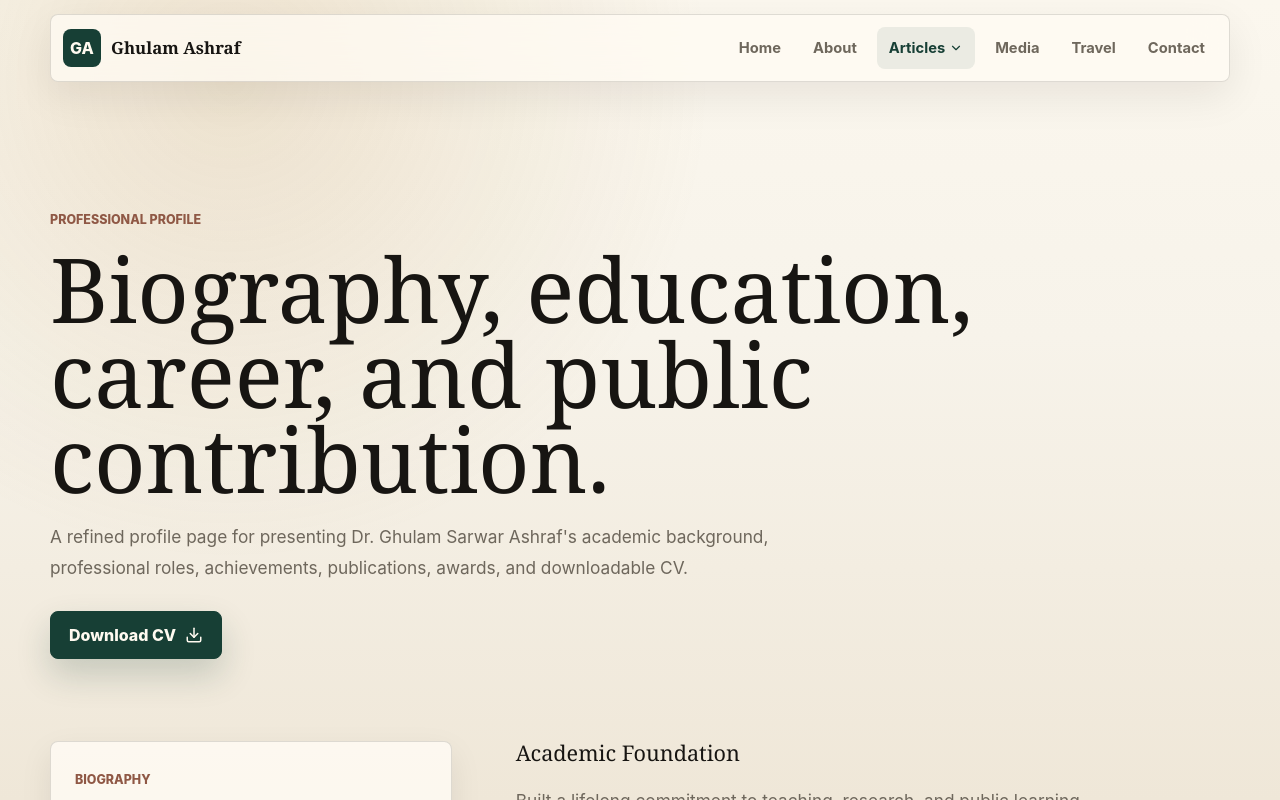
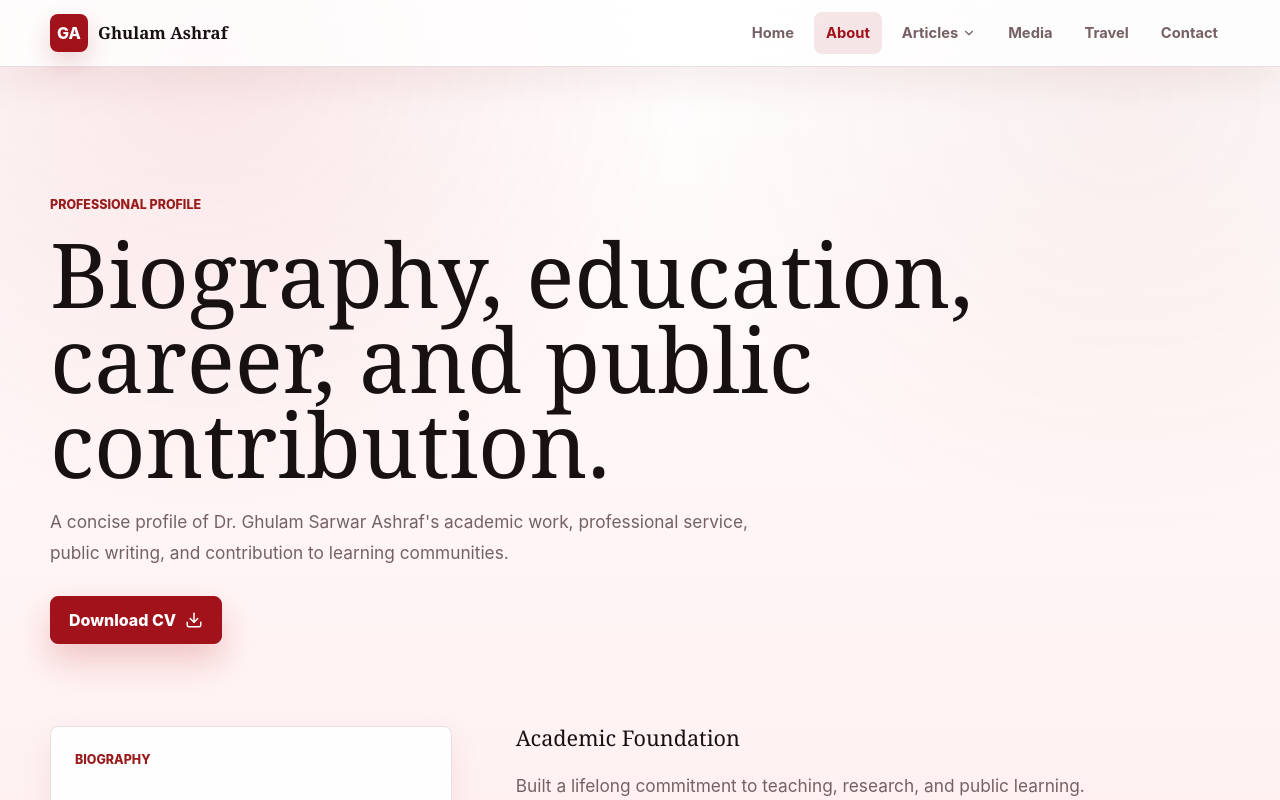
Before and after one commit to musaQAZI0/Ghulamashraf, a Next.js app: page /about in a window 1280 px wide. Shown: the top 800 px of the page. Built offline with nearby package versions, Linux system fonts and the light colour scheme.

Commit message:
Polish site UI and author profile

```diff
--- a/app/about/page.tsx
+++ b/app/about/page.tsx
@@ -2,6 +2,17 @@ import Link from "next/link";
 import { Download } from "lucide-react";
 import { SiteFrame } from "@/components/layout/SiteFrame";
 import { milestones } from "@/lib/site-content";
+
+const biography = [
+  "Dr. Ghulam S. Ashraf is a writer, thinker, and lifelong student of faith, family, and the human journey. Born in Blackburn and raised in Bolton, England, his roots trace back to Attowala, Tehsil Kharian, Pakistan, a heritage that has given him a deep appreciation for both Western opportunity and Eastern tradition. He grew up surrounded by the values of patience, sacrifice, and service, lessons first taught to him by his late parents, Muhammad Ashraf and Nazir Begum, and further shaped by his beloved grandparents.",
+  "Academically, Dr. Ashraf holds a BSc (Hons) in Chemistry & Chemical Technology, an MRes in Molecular Engineering, a PhD in Materials Science, and an MSc in Islamic Banking, Finance and Insurance. He studied at the University of Bradford, University of Manchester, Brunel University, the Markfield Institute of Higher Education, and Tudor College. This unique combination of scientific rigour and ethical finance reflects his belief in integrating technical excellence with moral purpose.",
+  "Beyond his academic qualifications, Dr. Ashraf has developed a rich portfolio of skills and experience across multiple caring professions. He has worked extensively in youth work, mediation, charitable activities, education and tuition, social care, special children's education, and healthcare. These roles have shaped not only his understanding of human need but also his commitment to serving others with patience, empathy, and professionalism.",
+  "He has been a pioneer in multiple transformative projects, including setting up charitable projects, establishing new schools for special children, building hospitals in rural communities, launching microfinance projects, educating poor children, leading scouts for young people, and developing humanitarian assistance welfare programmes. His work has consistently focused on empowering the most vulnerable and creating sustainable, community-led change.",
+  "Dr. Ashraf also brings extensive industrial experience across a range of sectors, including scientific research, manufacturing, healthcare, information technology, education, quality assurance, and project management. This diverse background has equipped him with a practical, solutions-oriented mindset that he applies to every endeavour.",
+  "His worldview has been further enriched by extensive travel across the globe, including Malaysia, Qatar, Saudi Arabia, Turkey, the UAE, France, and beyond. These journeys have deepened his appreciation for diverse cultures, Islamic heritage, and the shared humanity that connects us all.",
+  "Outside of his professional and humanitarian work, Dr. Ashraf is an avid sports follower, with a keen interest in football, cricket, and current affairs.",
+  "In this blog, Dr. Ashraf offers not only a dedication to those who came before him but also an invitation to readers to remember their own roots. He resides with his family and continues to write, reflect, and teach.",
+];
 
 export default function AboutPage() {
   return (
@@ -10,21 +21,20 @@ export default function AboutPage() {
         <span className="eyebrow">Professional Profile</span>
         <h1>Biography, education, career, and public contribution.</h1>
         <p>
-          A refined profile page for presenting Dr. Ghulam Sarwar Ashraf&apos;s academic background, professional roles,
-          achievements, publications, awards, and downloadable CV.
+          A concise profile of Dr. Ghulam Sarwar Ashraf&apos;s academic work, professional service, public writing,
+          and contribution to learning communities.
         </p>
         <Link className="primary-button" href="/cv.pdf">
           Download CV <Download size={18} />
         </Link>
       </section>
       <section className="profile-grid">
-        <article>
+        <article className="biography-card">
           <span className="eyebrow">Biography</span>
-          <h2>A life shaped by learning and service.</h2>
-          <p>
-            This page is ready for the full professional biography, including teaching, leadership, publications, awards,
-            media appearances, and public-facing work.
-          </p>
+          <h2>About the Author</h2>
+          {biography.map((paragraph) => (
+            <p key={paragraph}>{paragraph}</p>
+          ))}
         </article>
         <div className="profile-list">
           {milestones.map((item) => (
--- a/app/articles/page.tsx
+++ b/app/articles/page.tsx
@@ -3,6 +3,10 @@ import { ArrowRight } from "lucide-react";
 import { ArticleCard } from "@/components/cards/ArticleCard";
 import { SiteFrame } from "@/components/layout/SiteFrame";
 import { articleCategories, featuredArticles, latestArticles } from "@/lib/site-content";
+
+function categoryHref(category: string) {
+  return category === "All Articles" ? "/articles" : `/articles/${category.toLowerCase().replaceAll(" ", "-")}`;
+}
 
 export default function ArticlesPage() {
   return (
@@ -17,7 +21,7 @@ export default function ArticlesPage() {
       <section className="archive-layout">
         <aside className="filter-panel" aria-label="Article categories">
           {articleCategories.map((category) => (
-            <Link href="/articles" key={category}>
+            <Link href={categoryHref(category)} key={category}>
               {category}
             </Link>
           ))}
--- a/app/globals.css
+++ b/app/globals.css
@@ -1,18 +1,21 @@
 @import "tailwindcss";
 
 :root {
-  --background: #f7f3ea;
-  --foreground: #171512;
-  --muted: #6e675c;
-  --panel: rgba(255, 252, 244, 0.82);
-  --line: rgba(34, 31, 25, 0.14);
-  --ink: #171512;
-  --green: #173f35;
-  --sage: #dbe4d1;
-  --brass: #b18843;
-  --clay: #8f5845;
-  --blue: #1f4f68;
-  --shadow: 0 24px 70px rgba(30, 24, 16, 0.16);
+  --background: #fff7f7;
+  --foreground: #171112;
+  --muted: #756164;
+  --panel: rgba(255, 255, 255, 0.88);
+  --surface: #ffffff;
+  --surface-soft: #fff0f0;
+  --line: rgba(70, 18, 24, 0.13);
+  --ink: #171112;
+  --green: #a1121b;
+  --sage: #fee2e2;
+  --brass: #d92d35;
+  --clay: #991b1b;
+  --blue: #c81e2b;
+  --violet: #7f1d1d;
+  --shadow: 0 24px 70px rgba(127, 29, 29, 0.13);
 }
 
 @theme inline {
@@ -33,8 +36,9 @@ html {
 body {
   min-width: 320px;
   background:
-    radial-gradient(circle at 18% 10%, rgba(177, 136, 67, 0.18), transparent 30rem),
-    linear-gradient(180deg, #fbf7ee 0%, var(--background) 42%, #efe7d8 100%);
+    radial-gradient(circle at 16% 6%, rgba(200, 30, 43, 0.1), transparent 30rem),
+    radial-gradient(circle at 88% 12%, rgba(153, 27, 27, 0.06), transparent 28rem),
+    linear-gradient(180deg, #ffffff 0%, var(--background) 48%, #fff1f2 100%);
   color: var(--foreground);
   font-family: "Inter", "Segoe UI", Arial, Helvetica, sans-serif;
 }
@@ -57,19 +61,18 @@ a {
 
 .navbar {
   position: sticky;
-  top: 14px;
+  top: 0;
   z-index: 20;
   display: flex;
   align-items: center;
   justify-content: space-between;
-  width: min(1180px, calc(100% - 32px));
-  margin: 14px auto 0;
-  padding: 12px;
-  border: 1px solid var(--line);
-  border-radius: 8px;
-  background: rgba(255, 252, 244, 0.76);
+  width: 100%;
+  margin: 0;
+  padding: 12px max(16px, calc((100vw - 1180px) / 2));
+  border-bottom: 1px solid var(--line);
+  background: rgba(255, 255, 255, 0.78);
   backdrop-filter: blur(18px);
-  box-shadow: 0 14px 40px rgba(20, 17, 12, 0.08);
+  box-shadow: 0 14px 40px rgba(127, 29, 29, 0.08);
 }
 
 .brand-mark,
@@ -98,8 +101,9 @@ a {
   height: 38px;
   border-radius: 8px;
   background: var(--green);
-  color: #fffaf0;
+  color: #ffffff;
   font-weight: 800;
+  box-shadow: 0 10px 24px rgba(161, 18, 27, 0.18);
 }
 
 .brand-mark strong {
@@ -128,7 +132,7 @@ a {
 
 .nav-link:hover,
 .active-link {
-  background: rgba(23, 63, 53, 0.08);
+  background: rgba(161, 18, 27, 0.1);
   color: var(--green);
 }
 
@@ -145,7 +149,7 @@ a {
   padding: 10px;
   border: 1px solid var(--line);
   border-radius: 8px;
-  background: #fffaf0;
+  background: var(--surface);
   box-shadow: var(--shadow);
   opacity: 0;
   transform: translateY(8px);
@@ -165,7 +169,7 @@ a {
 }
 
 .dropdown-panel a:hover {
-  background: rgba(23, 63, 53, 0.08);
+  background: rgba(161, 18, 27, 0.1);
   color: var(--green);
 }
 
@@ -175,7 +179,7 @@ a {
   place-items: center;
   border: 1px solid var(--line);
   border-radius: 8px;
-  background: #fffaf0;
+  background: var(--surface);
   color: var(--ink);
 }
 
@@ -195,7 +199,7 @@ a {
   padding: 12px;
   border: 1px solid var(--line);
   border-radius: 8px;
-  background: #fffaf0;
+  background: var(--surface);
   box-shadow: var(--shadow);
 }
 
@@ -229,7 +233,7 @@ a {
   inset: 8% auto auto 42%;
   width: 280px;
   height: 280px;
-  border: 1px solid rgba(177, 136, 67, 0.3);
+  border: 1px solid rgba(220, 38, 38, 0.22);
   border-radius: 50%;
   animation: floatSlow 12s ease-in-out infinite;
 }
@@ -306,13 +310,13 @@ h3 {
 .primary-button {
   border: 1px solid var(--green);
   background: var(--green);
-  color: #fffaf0;
-  box-shadow: 0 16px 34px rgba(23, 63, 53, 0.2);
+  color: #ffffff;
+  box-shadow: 0 16px 34px rgba(185, 28, 28, 0.22);
 }
 
 .secondary-button {
   border: 1px solid var(--line);
-  background: rgba(255, 252, 244, 0.68);
+  background: rgba(255, 255, 255, 0.76);
   color: var(--ink);
 }
 
@@ -348,10 +352,10 @@ h3 {
   gap: 10px;
   align-items: center;
   padding: 14px;
-  border: 1px solid rgba(255, 250, 240, 0.34);
+  border: 1px solid rgba(255, 255, 255, 0.28);
   border-radius: 8px;
-  background: rgba(23, 21, 18, 0.54);
-  color: #fffaf0;
+  background: rgba(69, 10, 10, 0.58);
+  color: #ffffff;
   backdrop-filter: blur(14px);
 }
 
@@ -400,7 +404,7 @@ h3 {
   border: 1px solid var(--line);
   border-radius: 8px;
   background: var(--panel);
-  box-shadow: 0 12px 32px rgba(30, 24, 16, 0.08);
+  box-shadow: 0 12px 32px rgba(127, 29, 29, 0.08);
 }
 
 .article-card {
@@ -408,21 +412,41 @@ h3 {
 }
 
 .article-image {
+  position: relative;
   height: 220px;
   margin-bottom: 18px;
   border-radius: 8px;
   background:
-    linear-gradient(135deg, rgba(255, 250, 240, 0.16), transparent),
-    linear-gradient(145deg, var(--green), var(--blue));
+    linear-gradient(135deg, rgba(255, 255, 255, 0.2), transparent),
+    linear-gradient(145deg, #481016, var(--blue));
   overflow: hidden;
 }
 
+.article-image::before {
+  content: "";
+  position: absolute;
+  inset: 18px;
+  border: 1px solid rgba(255, 255, 255, 0.32);
+  border-radius: 8px;
+}
+
+.article-image::after {
+  content: "";
+  position: absolute;
+  right: -28px;
+  bottom: -48px;
+  width: 170px;
+  height: 170px;
+  border-radius: 50%;
+  background: rgba(255, 255, 255, 0.2);
+}
+
 .article-card.signal .article-image {
-  background: linear-gradient(145deg, #1f4f68, #dbe4d1);
+  background: linear-gradient(145deg, #68131d, #f2b2b2);
 }
 
 .article-card.faith .article-image {
-  background: linear-gradient(145deg, #173f35, #b18843);
+  background: linear-gradient(145deg, #81151d, #d9996b);
 }
 
 .badge {
@@ -431,7 +455,7 @@ h3 {
   margin-bottom: 12px;
   padding: 6px 9px;
   border-radius: 8px;
-  background: rgba(177, 136, 67, 0.14);
+  background: rgba(239, 68, 68, 0.14);
   color: var(--clay);
   font-size: 0.76rem;
   font-weight: 850;
@@ -508,7 +532,7 @@ h3 {
   height: 56px;
   border: 1px solid var(--line);
   border-radius: 8px;
-  background: #fffaf0;
+  background: var(--surface);
   color: var(--green);
   font-weight: 900;
 }
@@ -545,14 +569,14 @@ h3 {
   min-height: 430px;
   padding: 28px;
   background:
-    linear-gradient(rgba(23, 63, 53, 0.78), rgba(23, 63, 53, 0.78)),
+    linear-gradient(135deg, rgba(69, 10, 10, 0.76), rgba(161, 18, 27, 0.64)),
     url("/editorial-hero.png") center / cover;
-  color: #fffaf0;
+  color: #ffffff;
 }
 
 .media-panel .eyebrow,
 .media-panel .text-link {
-  color: #f2d48e;
+  color: #fecaca;
 }
 
 .media-actions {
@@ -563,9 +587,9 @@ h3 {
 .media-button {
   width: 54px;
   height: 54px;
-  border-color: rgba(255, 250, 240, 0.34);
-  background: rgba(255, 250, 240, 0.15);
-  color: #fffaf0;
+  border-color: rgba(255, 255, 255, 0.34);
+  background: rgba(255, 255, 255, 0.16);
+  color: #ffffff;
 }
 
 .quote-section {
@@ -573,8 +597,8 @@ h3 {
   place-items: center;
   width: 100%;
   padding: clamp(70px, 10vw, 130px) max(16px, calc((100vw - 920px) / 2));
-  background: var(--green);
-  color: #fffaf0;
+  background: linear-gradient(135deg, #450a0a, #a1121b 62%, #d92d35);
+  color: #ffffff;
   text-align: center;
 }
 
@@ -609,7 +633,7 @@ h3 {
   width: 100%;
   border: 1px solid var(--line);
   border-radius: 8px;
-  background: #fffaf0;
+  background: var(--surface);
   color: var(--ink);
   padding: 13px 14px;
 }
@@ -624,7 +648,8 @@ h3 {
 }
 
 .footer {
-  display: flex;
+  display: grid;
+  grid-template-columns: 1.2fr auto auto;
   align-items: center;
   justify-content: space-between;
   gap: 18px;
@@ -634,7 +659,22 @@ h3 {
 }
 
 .footer strong {
+  display: block;
+  margin-bottom: 6px;
   color: var(--ink);
+}
+
+.footer nav,
+.footer-actions {
+  display: flex;
+  flex-wrap: wrap;
+  gap: 12px;
+  align-items: center;
+}
+
+.footer nav a {
+  color: var(--muted);
+  font-weight: 750;
 }
 
 .page-hero,
@@ -694,12 +734,21 @@ h3 {
   border: 1px solid var(--line);
   border-radius: 8px;
   background: var(--panel);
-  box-shadow: 0 12px 32px rgba(30, 24, 16, 0.08);
+  box-shadow: 0 12px 32px rgba(127, 29, 29, 0.08);
 }
 
 .profile-grid article,
 .media-card {
   padding: 24px;
+}
+
+.biography-card {
+  display: grid;
+  gap: 18px;
+}
+
+.biography-card p {
+  margin-top: 0;
 }
 
 .profile-list {
@@ -730,7 +779,7 @@ h3 {
 }
 
 .filter-panel a:hover {
-  background: rgba(23, 63, 53, 0.08);
+  background: rgba(161, 18, 27, 0.1);
   color: var(--green);
 }
 
@@ -783,7 +832,7 @@ h3 {
   gap: 8px;
   border: 1px solid var(--line);
   border-radius: 8px;
-  background: #fffaf0;
+  background: var(--surface);
   color: var(--green);
   padding: 9px 12px;
   font-weight: 800;
@@ -801,7 +850,7 @@ h3 {
 .article-content {
   max-width: 760px;
   margin-inline: auto;
-  color: #2c2924;
+  color: #342022;
   font-family: Georgia, "Times New Roman", serif;
   font-size: clamp(1.16rem, 2vw, 1.35rem);
   line-height: 1.9;
@@ -865,7 +914,7 @@ h3 {
   display: grid;
   grid-template-columns: 280px 1fr;
   min-height: 100svh;
-  background: #f5efe3;
+  background: #fff1f2;
 }
 
 .admin-sidebar {
@@ -877,7 +926,7 @@ h3 {
   gap: 22px;
   padding: 22px;
   border-right: 1px solid var(--line);
-  background: #fffaf0;
+  background: var(--surface);
 }
 
 .admin-brand {
@@ -902,7 +951,7 @@ h3 {
 }
 
 .admin-sidebar nav a:hover {
-  background: rgba(23, 63, 53, 0.08);
+  background: rgba(161, 18, 27, 0.1);
   color: var(--green);
 }
 
@@ -946,8 +995,8 @@ h3 {
 .admin-login-card {
   border: 1px solid var(--line);
   border-radius: 8px;
-  background: rgba(255, 252, 244, 0.88);
-  box-shadow: 0 12px 32px rgba(30, 24, 16, 0.08);
+  background: rgba(255, 255, 255, 0.9);
+  box-shadow: 0 12px 32px rgba(127, 29, 29, 0.08);
 }
 
 .admin-card {
@@ -974,7 +1023,7 @@ h3 {
   width: 100%;
   border: 1px solid var(--line);
   border-radius: 8px;
-  background: #fffaf0;
+  background: var(--surface);
   color: var(--ink);
   padding: 13px 14px;
 }
@@ -990,7 +1039,7 @@ h3 {
   place-items: center;
   padding: 24px;
   background:
-    linear-gradient(rgba(23, 63, 53, 0.72), rgba(23, 63, 53, 0.72)),
+    linear-gradient(135deg, rgba(69, 10, 10, 0.74), rgba(220, 38, 38, 0.58)),
     url("/editorial-hero.png") center / cover;
 }
 
@@ -1036,7 +1085,7 @@ h3 {
 
   .hero-section {
     min-height: auto;
-    padding-top: 40px;
+    padding-top: 48px;
   }
 
   .hero-visual,
@@ -1049,7 +1098,9 @@ h3 {
   }
 
   .featured-grid,
-  .topic-grid {
+  .topic-grid,
+  .archive-grid,
+  .media-grid {
     grid-template-columns: 1fr 1fr;
   }
 
@@ -1059,7 +1110,6 @@ h3 {
 }
 
 @media (max-width: 620px) {
-  .navbar,
   .hero-section,
   .content-section,
   .split-section,
@@ -1069,11 +1119,15 @@ h3 {
   }
 
   h1 {
-    font-size: clamp(3rem, 16vw, 4.3rem);
+    font-size: clamp(2.65rem, 14vw, 4.1rem);
   }
 
   .featured-grid,
-  .topic-grid {
+  .topic-grid,
+  .archive-grid,
+  .media-grid,
+  .profile-grid,
+  .archive-layout {
     grid-template-columns: 1fr;
   }
 
@@ -1091,7 +1145,19 @@ h3 {
   .article-meta,
   .footer {
     align-items: flex-start;
-    flex-direction: column;
+  }
+
+  .footer {
+    grid-template-columns: 1fr;
+  }
+
+  .brand-mark strong {
+    font-size: 0.98rem;
+  }
+
+  .mobile-menu {
+    left: 16px;
+    right: 16px;
   }
 }
 
--- a/app/layout.tsx
+++ b/app/layout.tsx
@@ -5,6 +5,10 @@ export const metadata: Metadata = {
   title: "Dr. Ghulam Sarwar Ashraf",
   description:
     "A premium personal publication platform for essays, professional profile, media, travel, and public reflection.",
+  icons: {
+    icon: "/icon.svg",
+    shortcut: "/favicon.ico",
+  },
 };
 
 export default function RootLayout({ children }: LayoutProps<"/">) {
--- a/app/media/page.tsx
+++ b/app/media/page.tsx
@@ -7,7 +7,7 @@ export default function MediaPage() {
       <section className="page-hero">
         <span className="eyebrow">Media</span>
         <h1>Interviews, video reflections, press notes, and photos.</h1>
-        <p>A premium media index ready for appearances, talks, interviews, and image galleries.</p>
+        <p>A curated index for public talks, interviews, reflections, press appearances, and visual moments.</p>
       </section>
       <section className="media-grid">
         {["Featured Interview", "Video Reflection", "Press Appearance"].map((item) => (
@@ -16,7 +16,7 @@ export default function MediaPage() {
               <Play size={18} />
             </button>
             <h3>{item}</h3>
-            <p>Curated media item with description, date, and publication context.</p>
+            <p>Selected appearance with context, date, and a direct path to watch or read more.</p>
           </article>
         ))}
       </section>
--- a/app/travel/page.tsx
+++ b/app/travel/page.tsx
@@ -14,7 +14,7 @@ export default function TravelPage() {
         {["Places", "Culture", "Leisure", "Reflections", "Photos", "Travel Notes"].map((item) => (
           <article className="topic-card" key={item}>
             <span>{item}</span>
-            <p>Editorial collection prepared for future entries and visual stories.</p>
+            <p>Personal observations shaped by place, memory, culture, and quiet discovery.</p>
           </article>
         ))}
       </section>
--- a/components/layout/Footer.tsx
+++ b/components/layout/Footer.tsx
@@ -1,14 +1,33 @@
 import Link from "next/link";
-import { Search } from "lucide-react";
+import { Mail, Search } from "lucide-react";
+import { navItems } from "@/lib/site-content";
+
+function routeFor(item: string) {
+  return item === "Home" ? "/" : `/${item.toLowerCase()}`;
+}
 
 export function Footer() {
   return (
     <footer className="footer">
-      <strong>GhulamAshraf.com</strong>
-      <span>Premium personal publication platform</span>
-      <Link href="/articles">
-        <Search size={15} /> Search articles
-      </Link>
+      <div>
+        <strong>GhulamAshraf.com</strong>
+        <span>Essays, media, travel notes, and public reflection.</span>
+      </div>
+      <nav aria-label="Footer navigation">
+        {navItems.map((item) => (
+          <Link href={routeFor(item)} key={item}>
+            {item}
+          </Link>
+        ))}
+      </nav>
+      <div className="footer-actions">
+        <Link href="/articles">
+          <Search size={15} /> Search articles
+        </Link>
+        <a href="mailto:contact@ghulamashraf.com">
+          <Mail size={15} /> Email
+        </a>
+      </div>
     </footer>
   );
 }
--- a/components/layout/Navbar.tsx
+++ b/components/layout/Navbar.tsx
@@ -1,6 +1,7 @@
 "use client";
 
 import Link from "next/link";
+import { usePathname } from "next/navigation";
 import { ChevronDown, Menu, X } from "lucide-react";
 import { motion } from "motion/react";
 import { useState } from "react";
@@ -12,6 +13,12 @@ function routeFor(item: string) {
 
 export function Navbar() {
   const [menuOpen, setMenuOpen] = useState(false);
+  const pathname = usePathname();
+
+  function isActive(item: string) {
+    const route = routeFor(item);
+    return route === "/" ? pathname === route : pathname === route || pathname.startsWith(`${route}/`);
+  }
 
   return (
     <motion.nav
@@ -29,19 +36,22 @@ export function Navbar() {
         {navItems.map((item) =>
           item === "Articles" ? (
             <div className="dropdown" key={item}>
-              <Link className="nav-link active-link" href="/articles">
+              <Link className={`nav-link ${isActive(item) ? "active-link" : ""}`} href="/articles">
                 Articles <ChevronDown size={14} />
               </Link>
               <div className="dropdown-panel">
                 {articleCategories.map((category) => (
-                  <Link href={`/articles/${category.toLowerCase().replaceAll(" ", "-")}`} key={category}>
+                  <Link
+                    href={category === "All Articles" ? "/articles" : `/articles/${category.toLowerCase().replaceAll(" ", "-")}`}
+                    key={category}
+                  >
                     {category}
                   </Link>
                 ))}
               </div>
             </div>
           ) : (
-            <Link className="nav-link" href={routeFor(item)} key={item}>
+            <Link className={`nav-link ${isActive(item) ? "active-link" : ""}`} href={routeFor(item)} key={item}>
               {item}
             </Link>
           ),
@@ -57,7 +67,7 @@ export function Navbar() {
       {menuOpen && (
         <motion.div className="mobile-menu" initial={{ opacity: 0, y: -8 }} animate={{ opacity: 1, y: 0 }}>
           {navItems.map((item) => (
-            <Link onClick={() => setMenuOpen(false)} href={routeFor(item)} key={item}>
+            <Link className={isActive(item) ? "active-link" : ""} onClick={() => setMenuOpen(false)} href={routeFor(item)} key={item}>
               {item}
             </Link>
           ))}
```
Also changed, not shown: app/articles/[category]/page.tsx (+32 -6 lines), app/icon.svg (added).
